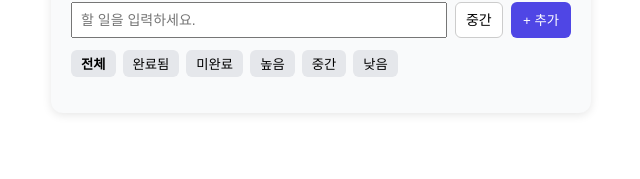
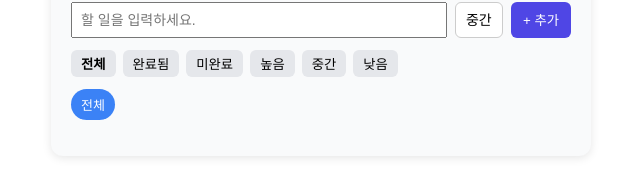
Before and after one commit to NomadHuns/react_todo_exam, a React (Create React App) app: page / in a window 1280 px wide. Shown: the part 136-315 px from the top of the page, without its empty margins (319-959 px from the left). Built offline with nearby package versions, Linux system fonts and the light colour scheme.

Commit message:
Feat: 태그 필터링 구현

```diff
--- a/src/components/MyTagButton.tsx
+++ b/src/components/MyTagButton.tsx
@@ -2,36 +2,45 @@ import React from "react";
 
 interface MyTagButtonProps {
     tag: string;
-    deleteTag: (value: string) => void;
+    deleteTag?: (value: string) => void;
+    onClick?: () => void;
+    selected?: boolean;
 }
 
-const MyTagButton: React.FC<MyTagButtonProps> = ({ tag, deleteTag }) => {
+const MyTagButton: React.FC<MyTagButtonProps> = ({ tag, deleteTag, onClick, selected }) => {
     return (
-        <span key={tag} style={styles.tagItem}>
-                                       {tag}
-            <button
-                onClick={() => deleteTag(tag)}
-                style={styles.tagDeleteBtn}
-            >
-                ×
-            </button>
+        <span
+            key={tag}
+            style={{
+                backgroundColor: selected ? "#3b82f6" : "#e0e7ff",
+                color: selected ? "#fff" : "#1e40af",
+                padding: "6px 10px",
+                borderRadius: "9999px",
+                fontSize: "13px",
+                display: "flex",
+                alignItems: "center",
+                gap: "6px",
+                fontWeight: 500,
+                maxWidth: "100%",
+                cursor: "pointer",
+            }}
+            onClick={onClick}
+        >
+            {tag}
+            {deleteTag != null ?
+                <button
+                    onClick={() => deleteTag ? deleteTag(tag) : {}}
+                    style={styles.tagDeleteBtn}
+                >
+                    ×
+                </button>
+             : <></>
+            }
         </span>
     );
 };
 
 const styles: Record<string, React.CSSProperties> = {
-    tagItem: {
-        backgroundColor: "#e0e7ff",
-        color: "#1e40af",
-        padding: "6px 10px",
-        borderRadius: "9999px",
-        fontSize: "13px",
-        display: "flex",
-        alignItems: "center",
-        gap: "6px",
-        fontWeight: 500,
-        maxWidth: "100%",
-    },
     tagDeleteBtn: {
         border: "none",
         background: "transparent",
--- a/src/components/MyTextInput.tsx
+++ b/src/components/MyTextInput.tsx
@@ -7,9 +7,10 @@ interface MyTextInputProps {
     onKeyDown?: (e: React.KeyboardEvent<HTMLInputElement>) => void;
     autoFocus? : boolean;
     style?: React.CSSProperties;
+    maxLength?: number;
 }
 
-const MyTextInput: React.FC<MyTextInputProps> = ({ placeholder, value, onChange, onKeyDown, autoFocus, style }) => {
+const MyTextInput: React.FC<MyTextInputProps> = ({ placeholder, value, onChange, onKeyDown, autoFocus, style, maxLength }) => {
     return (
         <input
             type="text"
@@ -19,6 +20,7 @@ const MyTextInput: React.FC<MyTextInputProps> = ({ placeholder, value, onChange,
             onKeyDown={onKeyDown}
             style={style == null ? styles.input : style}
             autoFocus={autoFocus}
+            maxLength={maxLength}
         />
     );
 };
--- a/src/pages/todo/list/TodoListAtom.tsx
+++ b/src/pages/todo/list/TodoListAtom.tsx
@@ -32,3 +32,8 @@ export const todoFilterState = atom<Priority | "all" | "completed" | "incomplete
     key: "todoFilterState",
     default: "all",
 });
+
+export const selectedTagState = atom<string>({
+    key: "selectedTagState",
+    default: "",
+});
--- a/src/pages/todo/list/TodoListPage.tsx
+++ b/src/pages/todo/list/TodoListPage.tsx
@@ -5,6 +5,7 @@ import MySelectBox, {OptionItem} from "../../../components/MySelectBox";
 import MyButton from "../../../components/MyButton";
 import MyTextInput from "../../../components/MyTextInput";
 import TodoListElement from "./components/TodoListElement";
+import MyTagButton from "../../../components/MyTagButton";
 
 const PRIORITY_OPTIONS: OptionItem[] = [{value: "high", label:"높음"}, {value: "medium", label:"중간"}, {value: "low", label:"낮음"}];
 
@@ -22,7 +23,10 @@ const TodoListPage: React.FC = () => {
         toggleComplete,
         filteredTodos,
         saveTag,
-        deleteTag
+        deleteTag,
+        uniqueTags,
+        selectedTag,
+        setSelectedTag
     } = TodoListProvider();
 
     const [openedId, setOpenedId] = useState<number | null>(null);
@@ -70,6 +74,22 @@ const TodoListPage: React.FC = () => {
                             ...styles.filterBtn,
                             fontWeight: filter === f ? "bold" : "normal",
                         }}
+                    />
+                ))}
+            </div>
+            <div style={styles.filterRow}>
+                <MyTagButton
+                    key={"전체"}
+                    tag={"전체"}
+                    selected={selectedTag === ""}
+                    onClick={() => setSelectedTag("")}
+                />
+                {uniqueTags.map((tag) => (
+                    <MyTagButton
+                        key={tag}
+                        tag={tag}
+                        selected={selectedTag === tag}
+                        onClick={() => setSelectedTag(tag)}
                     />
                 ))}
             </div>
--- a/src/pages/todo/list/TodoListProvider.tsx
+++ b/src/pages/todo/list/TodoListProvider.tsx
@@ -2,7 +2,7 @@
 import {Priority, Todo} from "../../../models/Todos";
 import {getKoreanISOString} from "../../../utils/FormatUtils";
 import {useRecoilState} from "recoil";
-import {todoFilterState, todoInputState, todoListState, todoPriorityState} from "./TodoListAtom";
+import {selectedTagState, todoFilterState, todoInputState, todoListState, todoPriorityState} from "./TodoListAtom";
 import {useEffect} from "react";
 
 export const TodoListProvider = () => {
@@ -10,6 +10,7 @@ export const TodoListProvider = () => {
     const [input, setInput] = useRecoilState(todoInputState);
     const [priority, setPriority] = useRecoilState(todoPriorityState);
     const [filter, setFilter] = useRecoilState(todoFilterState);
+    const [selectedTag, setSelectedTag] = useRecoilState(selectedTagState);
 
     // todos 상태 변경시 로컬스토리지에 저장
     useEffect(() => {
@@ -79,6 +80,11 @@ export const TodoListProvider = () => {
             if (filter === "incomplete") return !todo.completed;
             return todo.priority === filter;
         })
+        .filter((todo) => {
+            // 2차 필터: 선택된 태그가 있다면 해당 태그를 포함하는 todo만
+            if (!selectedTag) return true;
+            return todo.tags?.includes(selectedTag);
+        })
         .sort((a, b) => {
             const order: Record<Priority, number> = { high: 0, medium: 1, low: 2 };
             return order[a.priority] - order[b.priority];
@@ -107,6 +113,11 @@ export const TodoListProvider = () => {
         );
     };
 
+    const uniqueTags = Array.from(
+        new Set(
+            todos.flatMap((todo) => todo.tags ?? []) // null-safe 평탄화 후 Set으로 중복 제거
+        )
+    );
 
     return {
         input,
@@ -121,6 +132,9 @@ export const TodoListProvider = () => {
         deleteTodo,
         filteredTodos,
         saveTag,
-        deleteTag
+        deleteTag,
+        uniqueTags,
+        selectedTag,
+        setSelectedTag
     };
 };
--- a/src/pages/todo/list/components/TodoListElement.tsx
+++ b/src/pages/todo/list/components/TodoListElement.tsx
@@ -159,6 +159,7 @@ const TodoListElement: React.FC<TodoListElementProp> = ({ todo, toggleComplete,
                                 }}
                                 placeholder={"ex) 공부"}
                                 style={styles.input}
+                                maxLength={10}
                             />
                         </div>
                     </div>
```
